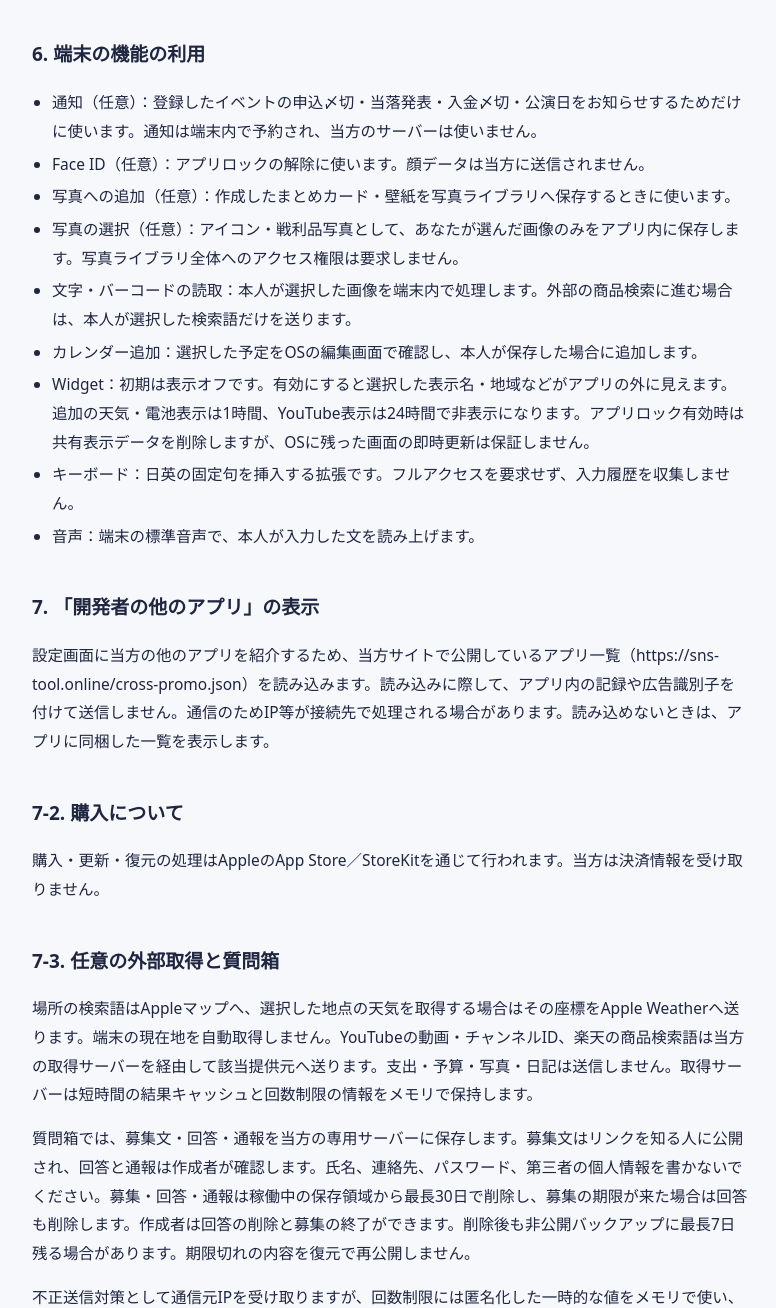
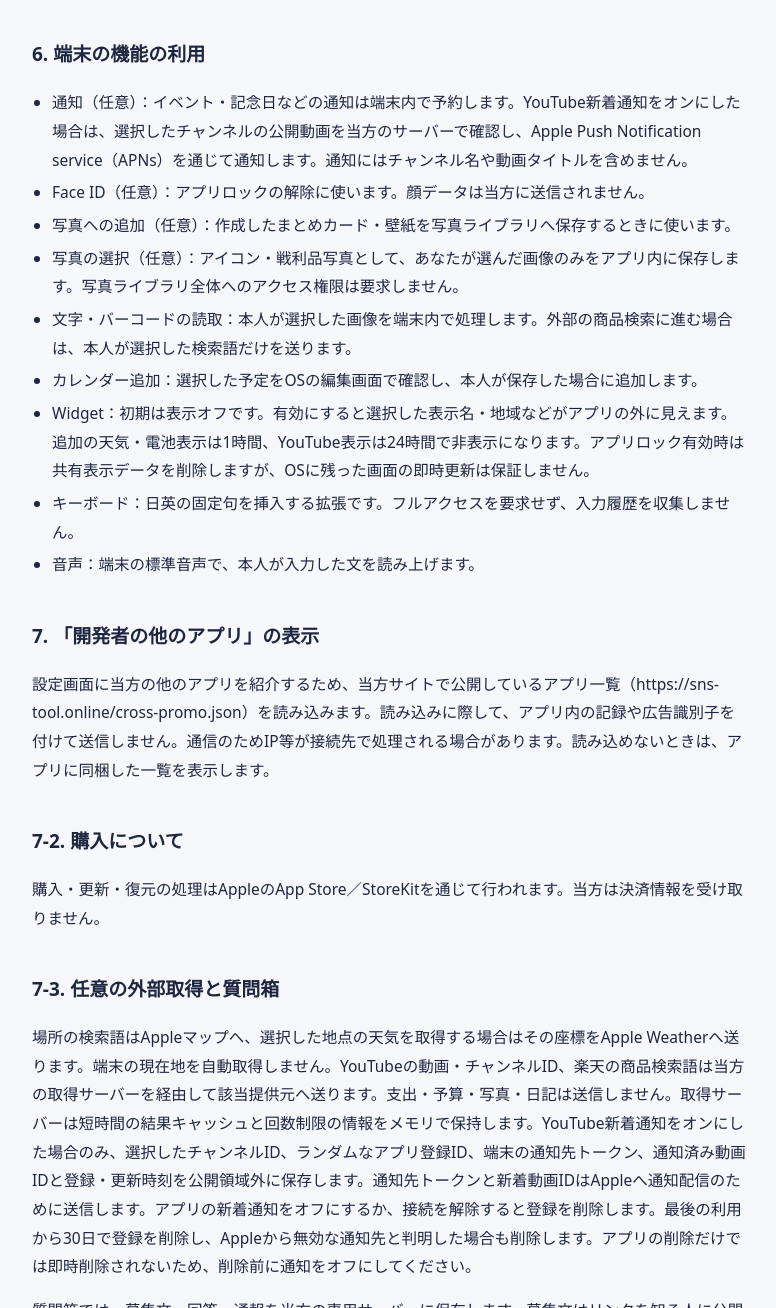
Before and after one commit to cotton1101/oshilog-legal, a plain HTML site: page privacy.html in a window 1280 px wide. Shown: the part 1492-2800 px from the top of the page, without its empty margins (250-1026 px from the left). Drawn offline with Linux system fonts and the light colour scheme.

Commit message:
Explain optional YouTube new-video push notifications

```diff
--- a/privacy.html
+++ b/privacy.html
@@ -36,7 +36,7 @@ footer a{color:var(--sub)}
 <nav><a href="index.html">サポート</a><a href="privacy.html">プライバシー</a><a href="terms.html">利用規約</a></nav></header>
 <div class="wrap">
 <h1>プライバシーポリシー</h1>
-<p class="dates">施行日: 2026年10月20日 ／ 最終更新日: 2026年10月22日</p>
+<p class="dates">施行日: 2026年10月20日 ／ 最終更新日: 2026年10月23日</p>
 <h2>1. はじめに</h2>
 <p>推し活ログ（以下「本アプリ」）は、推し活の支出・予算・イベント（現場）を記録するためのアプリです。本ポリシーは、本アプリがどのように情報を扱うかを説明します。提供者は Cotton-Web 山田英紀（以下「当方」）です。</p>
 <h2>2. 基本記録と任意の外部機能</h2>
@@ -62,7 +62,7 @@ footer a{color:var(--sub)}
 <p>プレミアム（サブスクリプション）をご利用中で、設定でiCloud同期をオンにした場合に限り、アプリ内データがあなた自身のiCloudアカウントのプライベートデータベース（CloudKit）に保存され、同じApple IDの端末間で同期されます。このデータベースにアクセスできるのはあなたのApple Accountだけであり、当方は内容を閲覧・取得できません。</p>
 <h2>6. 端末の機能の利用</h2>
 <ul>
-<li>通知（任意）：登録したイベントの申込〆切・当落発表・入金〆切・公演日をお知らせするためだけに使います。通知は端末内で予約され、当方のサーバーは使いません。</li>
+<li>通知（任意）：イベント・記念日などの通知は端末内で予約します。YouTube新着通知をオンにした場合は、選択したチャンネルの公開動画を当方のサーバーで確認し、Apple Push Notification service（APNs）を通じて通知します。通知にはチャンネル名や動画タイトルを含めません。</li>
 <li>Face ID（任意）：アプリロックの解除に使います。顔データは当方に送信されません。</li>
 <li>写真への追加（任意）：作成したまとめカード・壁紙を写真ライブラリへ保存するときに使います。</li>
 <li>写真の選択（任意）：アイコン・戦利品写真として、あなたが選んだ画像のみをアプリ内に保存します。写真ライブラリ全体へのアクセス権限は要求しません。</li>
@@ -77,7 +77,7 @@ footer a{color:var(--sub)}
 <h2>7-2. 購入について</h2>
 <p>購入・更新・復元の処理はAppleのApp Store／StoreKitを通じて行われます。当方は決済情報を受け取りません。</p>
 <h2>7-3. 任意の外部取得と質問箱</h2>
-<p>場所の検索語はAppleマップへ、選択した地点の天気を取得する場合はその座標をApple Weatherへ送ります。端末の現在地を自動取得しません。YouTubeの動画・チャンネルID、楽天の商品検索語は当方の取得サーバーを経由して該当提供元へ送ります。支出・予算・写真・日記は送信しません。取得サーバーは短時間の結果キャッシュと回数制限の情報をメモリで保持します。</p>
+<p>場所の検索語はAppleマップへ、選択した地点の天気を取得する場合はその座標をApple Weatherへ送ります。端末の現在地を自動取得しません。YouTubeの動画・チャンネルID、楽天の商品検索語は当方の取得サーバーを経由して該当提供元へ送ります。支出・予算・写真・日記は送信しません。取得サーバーは短時間の結果キャッシュと回数制限の情報をメモリで保持します。YouTube新着通知をオンにした場合のみ、選択したチャンネルID、ランダムなアプリ登録ID、端末の通知先トークン、通知済み動画IDと登録・更新時刻を公開領域外に保存します。通知先トークンと新着動画IDはAppleへ通知配信のために送信します。アプリの新着通知をオフにするか、接続を解除すると登録を削除します。最後の利用から30日で登録を削除し、Appleから無効な通知先と判明した場合も削除します。アプリの削除だけでは即時削除されないため、削除前に通知をオフにしてください。</p>
 <p>質問箱では、募集文・回答・通報を当方の専用サーバーに保存します。募集文はリンクを知る人に公開され、回答と通報は作成者が確認します。氏名、連絡先、パスワード、第三者の個人情報を書かないでください。募集・回答・通報は稼働中の保存領域から最長30日で削除し、募集の期限が来た場合は回答も削除します。作成者は回答の削除と募集の終了ができます。削除後も非公開バックアップに最長7日残る場合があります。期限切れの内容を復元で再公開しません。</p>
 <p>不正送信対策として通信元IPを受け取りますが、回数制限には匿名化した一時的な値をメモリで使い、原文や回答本文を対象サービスのアクセスログへ保存しません。通報が3件に達すると受付を停止し、作成者が確認します。<a href="https://oshilog.sns-tool.online/privacy">質問箱の保存・削除について</a>もご覧ください。問い合わせ先は本ページ末尾の窓口です。</p>
 <h2>8. データの削除</h2>
```
